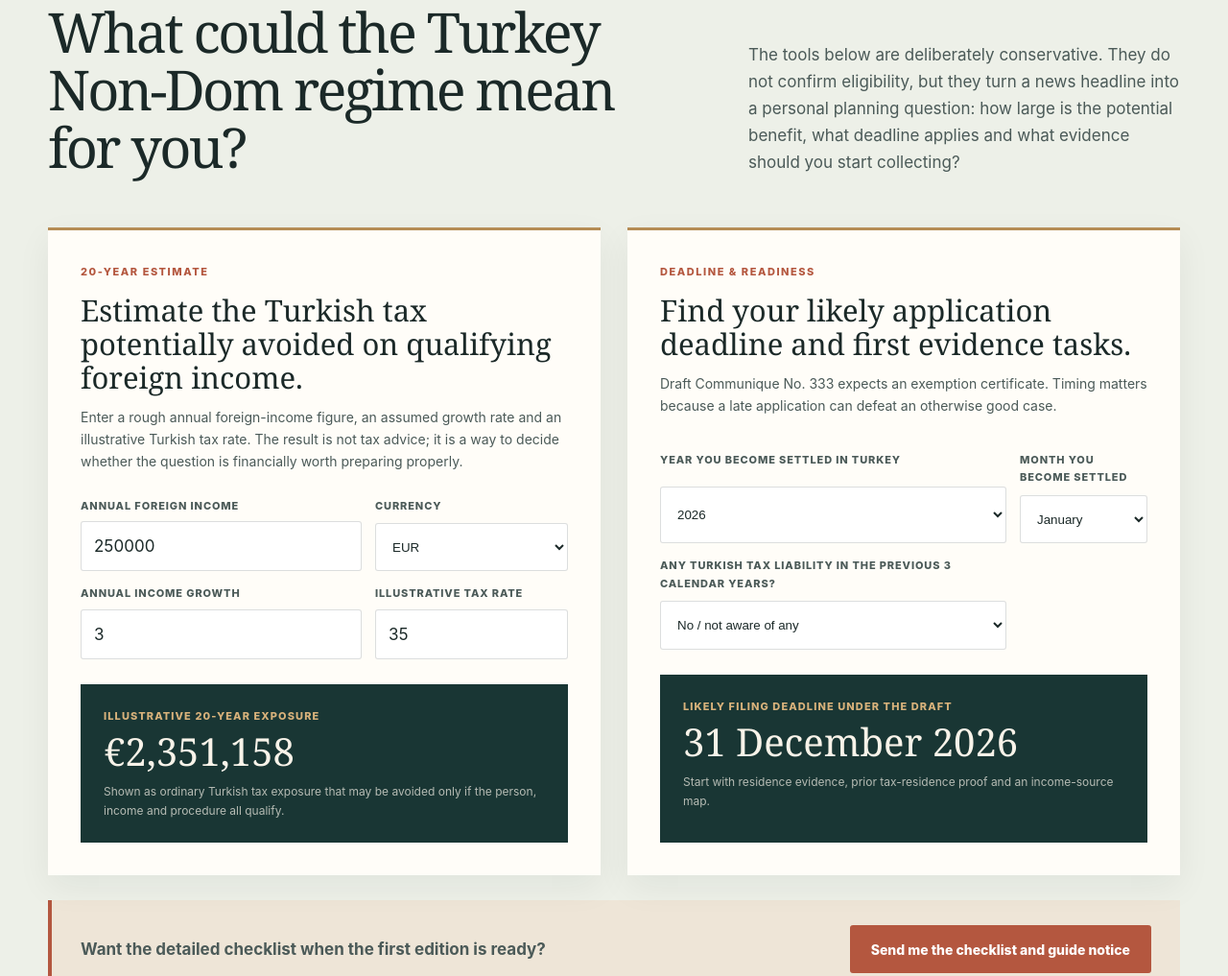
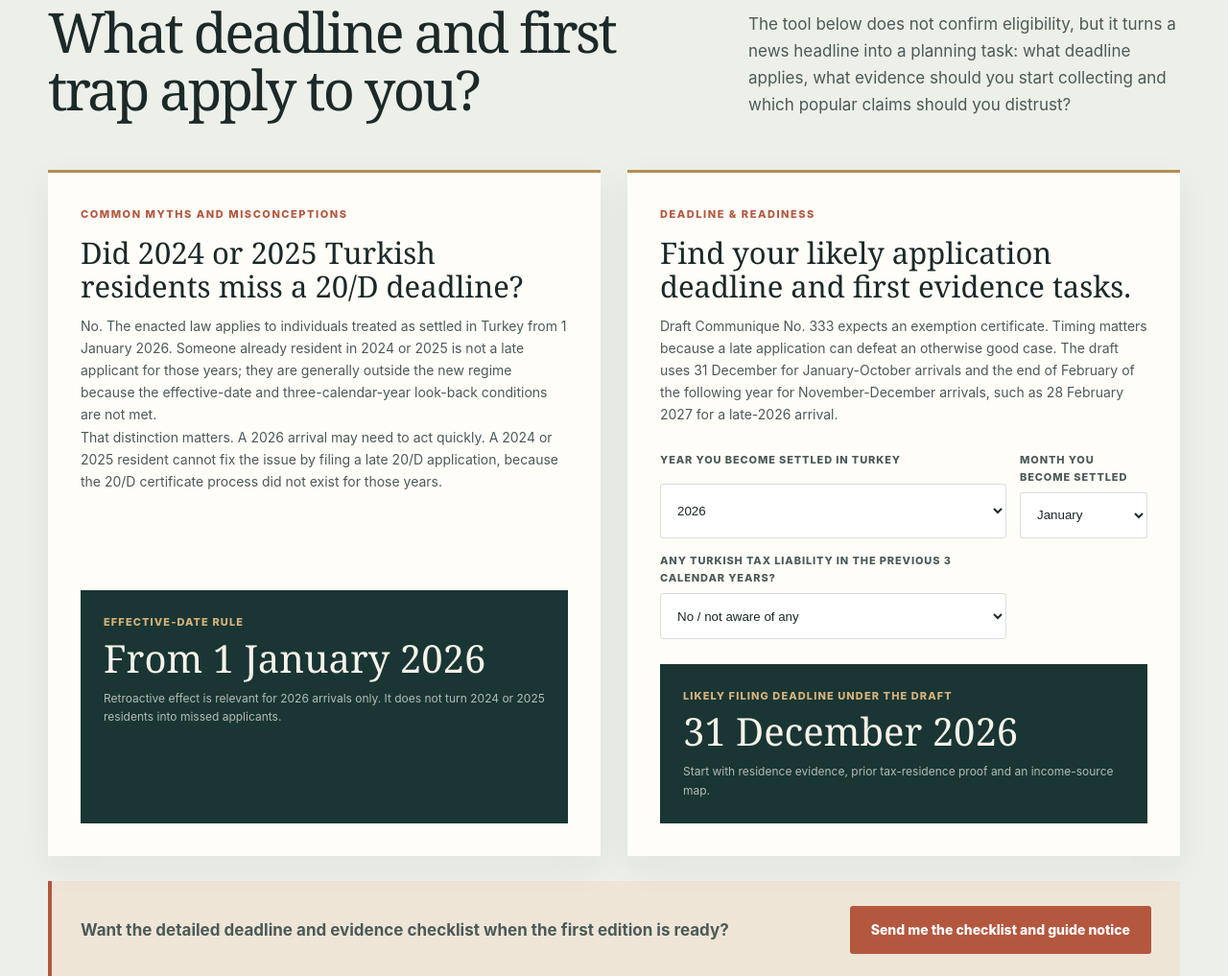
Before and after one commit to mikhail1250/TND, a website: page index.html in a window 1280 px wide. Shown: the part 1068-2085 px from the top of the page at 96% size. Drawn offline with Linux system fonts and the light colour scheme.

Commit message:
Replace savings calculator with deadline misconceptions

```diff
--- a/index.html
+++ b/index.html
@@ -4,7 +4,7 @@
   <meta charset="utf-8">
   <meta name="viewport" content="width=device-width, initial-scale=1">
   <title>Turkey Non-Dom 2026 | 20-Year Foreign Income Planning Guide</title>
-  <meta name="description" content="Estimate Turkey's 20-year foreign-income exemption, application deadlines, income-source risks, 1% inheritance rule and asset regularisation options.">
+  <meta name="description" content="Understand Turkey's 20-year foreign-income exemption, application deadlines, income-source risks, 1% inheritance rule and asset regularisation options.">
   <meta name="robots" content="index, follow, max-image-preview:large, max-snippet:-1, max-video-preview:-1">
   <meta name="theme-color" content="#193634">
   <meta property="og:type" content="website">
@@ -101,7 +101,7 @@
         <span class="sr-only">Open menu</span>
       </button>
       <nav class="site-nav" id="site-nav" aria-label="Primary navigation">
-        <a href="#planning-tools">Tools</a>
+        <a href="#planning-tools">Deadlines</a>
         <a href="#regime">The regime</a>
         <a href="#eligibility">Eligibility</a>
         <a href="#scenarios">Scenarios</a>
@@ -126,9 +126,9 @@
         <div class="hero-copy">
           <p class="eyebrow">Turkey (T&uuml;rkiye) foreign-income exemption</p>
           <h1>Turkey Non-Dom<br><em>planning before advice.</em></h1>
-          <p class="hero-lede">Turkey, officially T&uuml;rkiye, has enacted a 20-year exemption for qualifying foreign-source income of certain new residents. Use the calculators, deadlines and scenarios below to see what may matter in your case before you pay for a personal tax review.</p>
+          <p class="hero-lede">Turkey, officially T&uuml;rkiye, has enacted a 20-year exemption for qualifying foreign-source income of certain new residents. Use the deadlines, scenarios and misconception checks below to see what may matter in your case before you pay for a personal tax review.</p>
           <div class="hero-actions">
-            <a class="button button-primary" href="#planning-tools">Estimate my position</a>
+            <a class="button button-primary" href="#planning-tools">Check my deadline</a>
             <a class="text-link" href="#eligibility">Check potential eligibility <span aria-hidden="true">&rarr;</span></a>
           </div>
           <p class="hero-note">Independent information and coordination. Not a law or accounting firm.</p>
@@ -170,46 +170,24 @@
       <div class="shell">
         <div class="section-heading split-heading">
           <div>
-            <p class="eyebrow">Start with your numbers</p>
-            <h2>What could the Turkey Non-Dom regime mean for you?</h2>
+            <p class="eyebrow">Start with timing</p>
+            <h2>What deadline and first trap apply to you?</h2>
           </div>
-          <p>The tools below are deliberately conservative. They do not confirm eligibility, but they turn a news headline into a personal planning question: how large is the potential benefit, what deadline applies and what evidence should you start collecting?</p>
+          <p>The tool below does not confirm eligibility, but it turns a news headline into a planning task: what deadline applies, what evidence should you start collecting and which popular claims should you distrust?</p>
         </div>
 
         <div class="tool-grid">
-          <article class="interactive-tool tax-tool">
+          <article class="interactive-tool misconception-tool">
             <div class="tool-copy">
-              <p class="tool-kicker">20-year estimate</p>
-              <h3>Estimate the Turkish tax potentially avoided on qualifying foreign income.</h3>
-              <p>Enter a rough annual foreign-income figure, an assumed growth rate and an illustrative Turkish tax rate. The result is not tax advice; it is a way to decide whether the question is financially worth preparing properly.</p>
+              <p class="tool-kicker">Common myths and misconceptions</p>
+              <h3>Did 2024 or 2025 Turkish residents miss a 20/D deadline?</h3>
+              <p>No. The enacted law applies to individuals treated as settled in Turkey from 1 January 2026. Someone already resident in 2024 or 2025 is not a late applicant for those years; they are generally outside the new regime because the effective-date and three-calendar-year look-back conditions are not met.</p>
+              <p>That distinction matters. A 2026 arrival may need to act quickly. A 2024 or 2025 resident cannot fix the issue by filing a late 20/D application, because the 20/D certificate process did not exist for those years.</p>
             </div>
-            <form class="tool-form" id="tax-savings-tool">
-              <label>
-                <span>Annual foreign income</span>
-                <input name="income" type="number" inputmode="decimal" min="0" step="1000" value="250000">
-              </label>
-              <label>
-                <span>Currency</span>
-                <select name="currency">
-                  <option value="EUR">EUR</option>
-                  <option value="USD">USD</option>
-                  <option value="GBP">GBP</option>
-                  <option value="TRY">TRY</option>
-                </select>
-              </label>
-              <label>
-                <span>Annual income growth</span>
-                <input name="growth" type="number" inputmode="decimal" min="0" max="30" step="0.5" value="3">
-              </label>
-              <label>
-                <span>Illustrative tax rate</span>
-                <input name="rate" type="number" inputmode="decimal" min="0" max="45" step="0.5" value="35">
-              </label>
-            </form>
-            <div class="tool-result" aria-live="polite">
-              <span>Illustrative 20-year exposure</span>
-              <strong id="tax-result">0</strong>
-              <p>Shown as ordinary Turkish tax exposure that may be avoided only if the person, income and procedure all qualify.</p>
+            <div class="tool-result">
+              <span>Effective-date rule</span>
+              <strong>From 1 January 2026</strong>
+              <p>Retroactive effect is relevant for 2026 arrivals only. It does not turn 2024 or 2025 residents into missed applicants.</p>
             </div>
           </article>
 
@@ -217,7 +195,7 @@
             <div class="tool-copy">
               <p class="tool-kicker">Deadline & readiness</p>
               <h3>Find your likely application deadline and first evidence tasks.</h3>
-              <p>Draft Communique No. 333 expects an exemption certificate. Timing matters because a late application can defeat an otherwise good case.</p>
+              <p>Draft Communique No. 333 expects an exemption certificate. Timing matters because a late application can defeat an otherwise good case. The draft uses 31 December for January-October arrivals and the end of February of the following year for November-December arrivals, such as 28 February 2027 for a late-2026 arrival.</p>
             </div>
             <form class="tool-form" id="deadline-tool">
               <label>
@@ -264,7 +242,7 @@
         </div>
 
         <div class="tool-cta">
-          <p>Want the detailed checklist when the first edition is ready?</p>
+          <p>Want the detailed deadline and evidence checklist when the first edition is ready?</p>
           <a class="button button-primary" href="#guide-signup">Send me the checklist and guide notice</a>
         </div>
       </div>
@@ -689,7 +667,7 @@
       <div>
         <h3>Explore</h3>
         <a href="#regime">The regime</a>
-        <a href="#planning-tools">Planning tools</a>
+        <a href="#planning-tools">Deadline checker</a>
         <a href="#eligibility">Eligibility screen</a>
         <a href="#scenarios">Scenarios</a>
         <a href="#guide">Living guide</a>
--- a/script.js
+++ b/script.js
@@ -100,33 +100,6 @@
     });
   }
 
-  const savingsTool = document.querySelector("#tax-savings-tool");
-  const taxResult = document.querySelector("#tax-result");
-  if (savingsTool && taxResult) {
-    const calculateTaxExposure = () => {
-      const data = Object.fromEntries(new FormData(savingsTool).entries());
-      const income = Math.max(0, Number(data.income) || 0);
-      const growth = Math.max(0, Number(data.growth) || 0) / 100;
-      const rate = Math.max(0, Number(data.rate) || 0) / 100;
-      const currency = data.currency || "EUR";
-      let total = 0;
-
-      for (let yearIndex = 0; yearIndex < 20; yearIndex += 1) {
-        total += income * ((1 + growth) ** yearIndex) * rate;
-      }
-
-      taxResult.textContent = new Intl.NumberFormat("en-GB", {
-        style: "currency",
-        currency,
-        maximumFractionDigits: 0
-      }).format(total);
-    };
-
-    savingsTool.addEventListener("input", calculateTaxExposure);
-    savingsTool.addEventListener("change", calculateTaxExposure);
-    calculateTaxExposure();
-  }
-
   const deadlineTool = document.querySelector("#deadline-tool");
   const deadlineResult = document.querySelector("#deadline-result");
   const deadlineNote = document.querySelector("#deadline-note");
```
Also changed, not shown: tests/smoke.mjs (+3 -2 lines).
